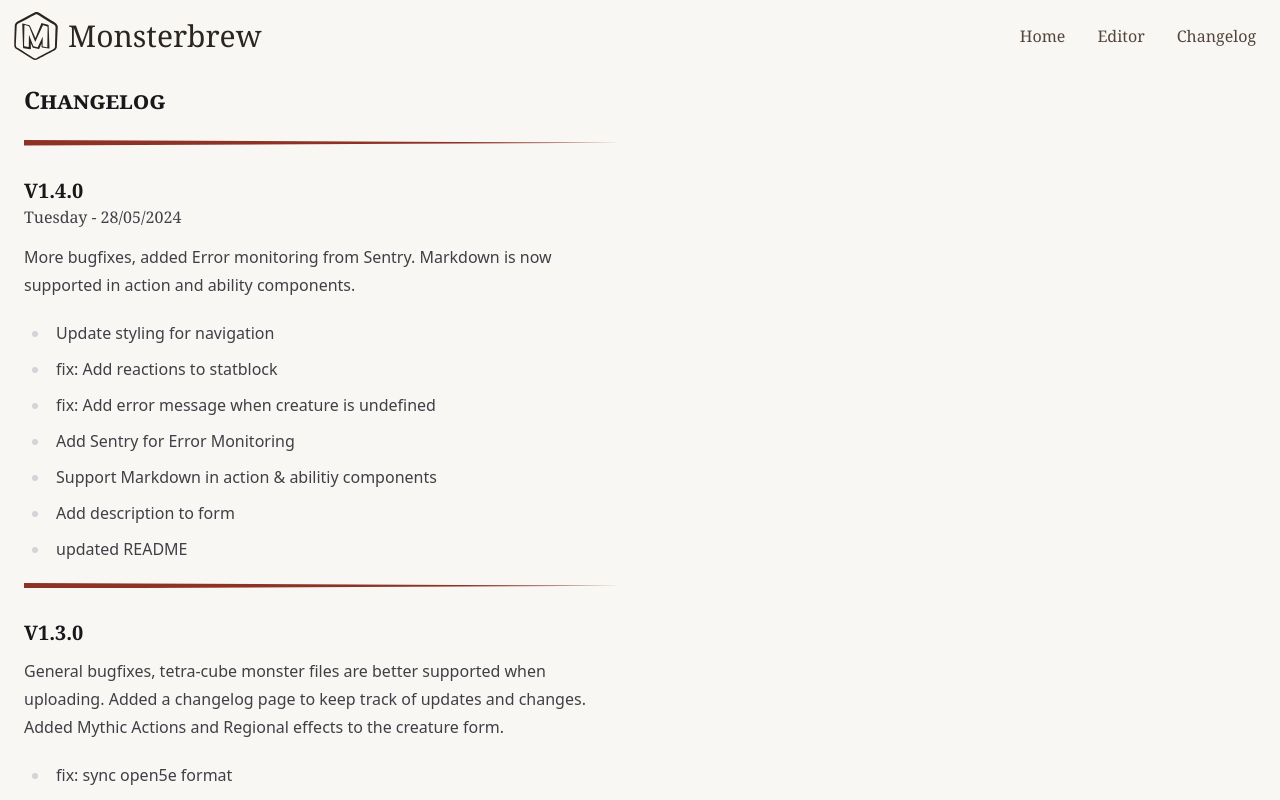
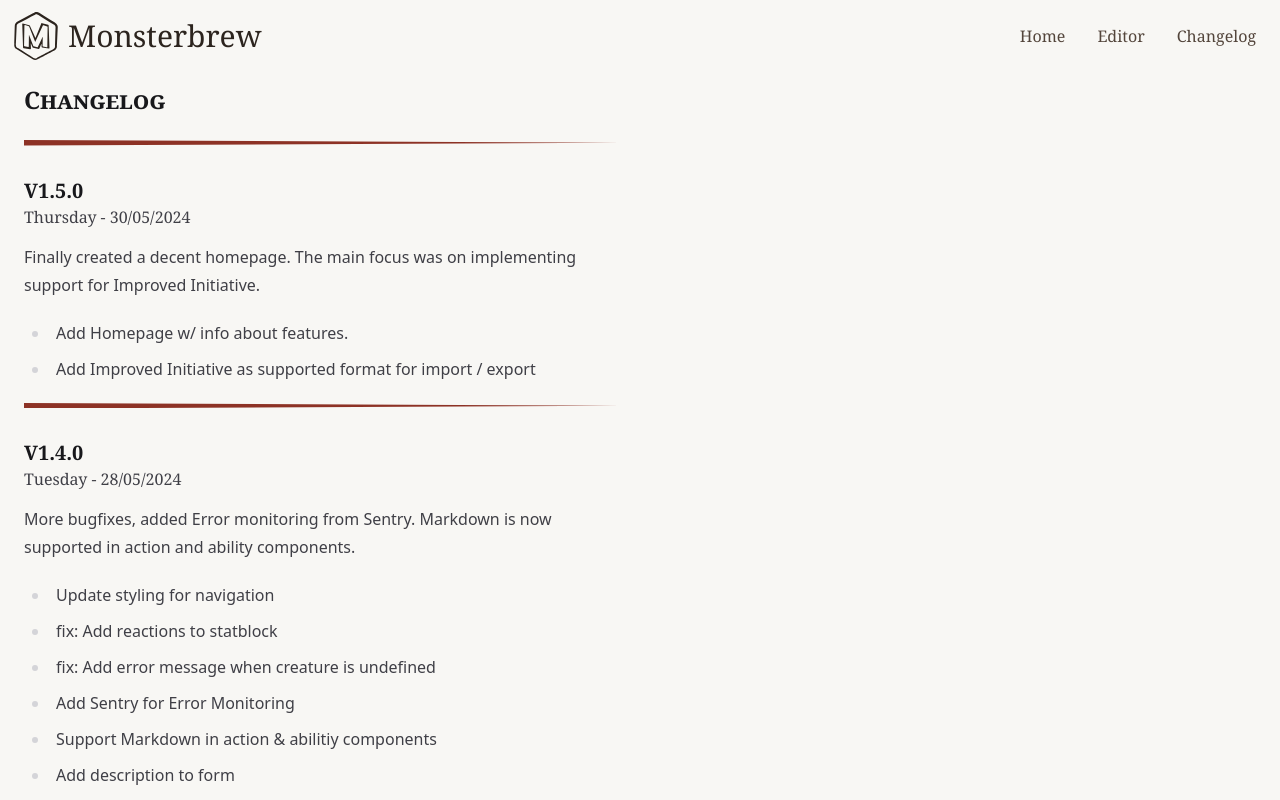
Before and after one commit to aaronsts/monsterbrew, a Next.js app: page /changelog in a window 1280 px wide. Shown: the top 800 px of the page. Built offline with nearby package versions, Linux system fonts and the light colour scheme; a web font is replaced by a local one.

Commit message:
update changelog

```diff
--- a/src/app/changelog/page.tsx
+++ b/src/app/changelog/page.tsx
@@ -4,6 +4,21 @@ export default async function Changelog() {
 	return (
 		<div className="prose prose-zinc prose-h3:mb-0 prose-h3:leading-tight prose-p:my-3">
 			<h2>Changelog</h2>
+			<div>
+				<Divider />
+				<h3>V1.5.0</h3>
+				<span className="font-short">Thursday - 30/05/2024</span>
+				<p>
+					Finally created a decent homepage. The main focus was on implementing
+					support for Improved Initiative.
+				</p>
+				<ul>
+					<li>Add Homepage w/ info about features.</li>
+					<li>
+						Add Improved Initiative as supported format for import / export
+					</li>
+				</ul>
+			</div>
 			<div>
 				<Divider />
 				<h3>V1.4.0</h3>
--- a/src/components/export/export-options.tsx
+++ b/src/components/export/export-options.tsx
@@ -13,6 +13,7 @@ import {
 } from "@/components/ui/dropdown-menu";
 import { Button } from "../ui/button";
 import { Sheet, SheetTrigger } from "../ui/sheet";
+import { ChevronDown } from "lucide-react";
 
 export default function ExportOptions() {
 	return (
@@ -20,7 +21,10 @@ export default function ExportOptions() {
 			<Sheet>
 				<DropdownMenu>
 					<DropdownMenuTrigger asChild>
-						<Button variant="primary">Export Creature</Button>
+						<Button variant="primary">
+							Export Creature{" "}
+							<ChevronDown strokeWidth={1.5} className="ml-1 h-6" />
+						</Button>
 					</DropdownMenuTrigger>
 					<DropdownMenuContent>
 						<DropdownMenuLabel>Export Options</DropdownMenuLabel>
```
